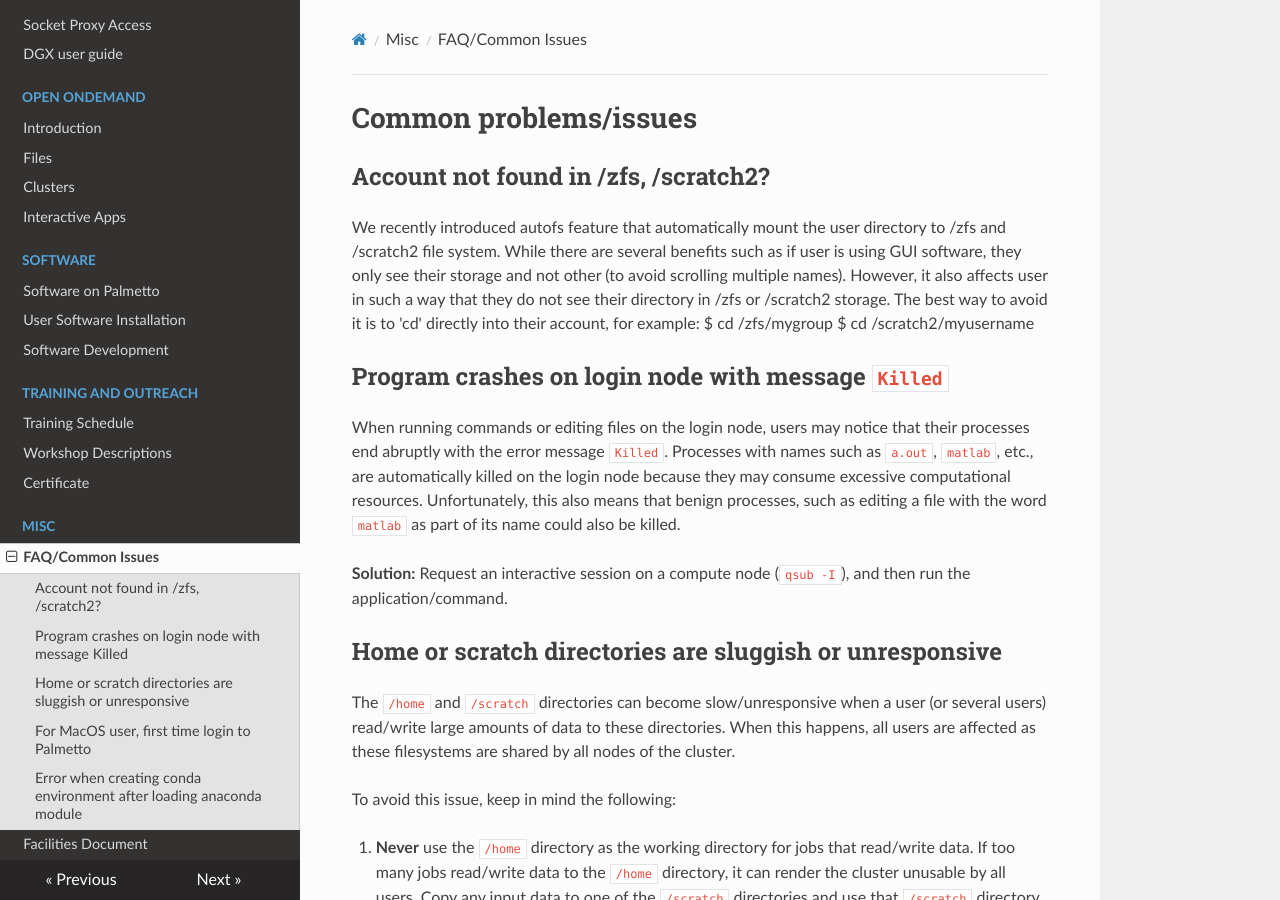
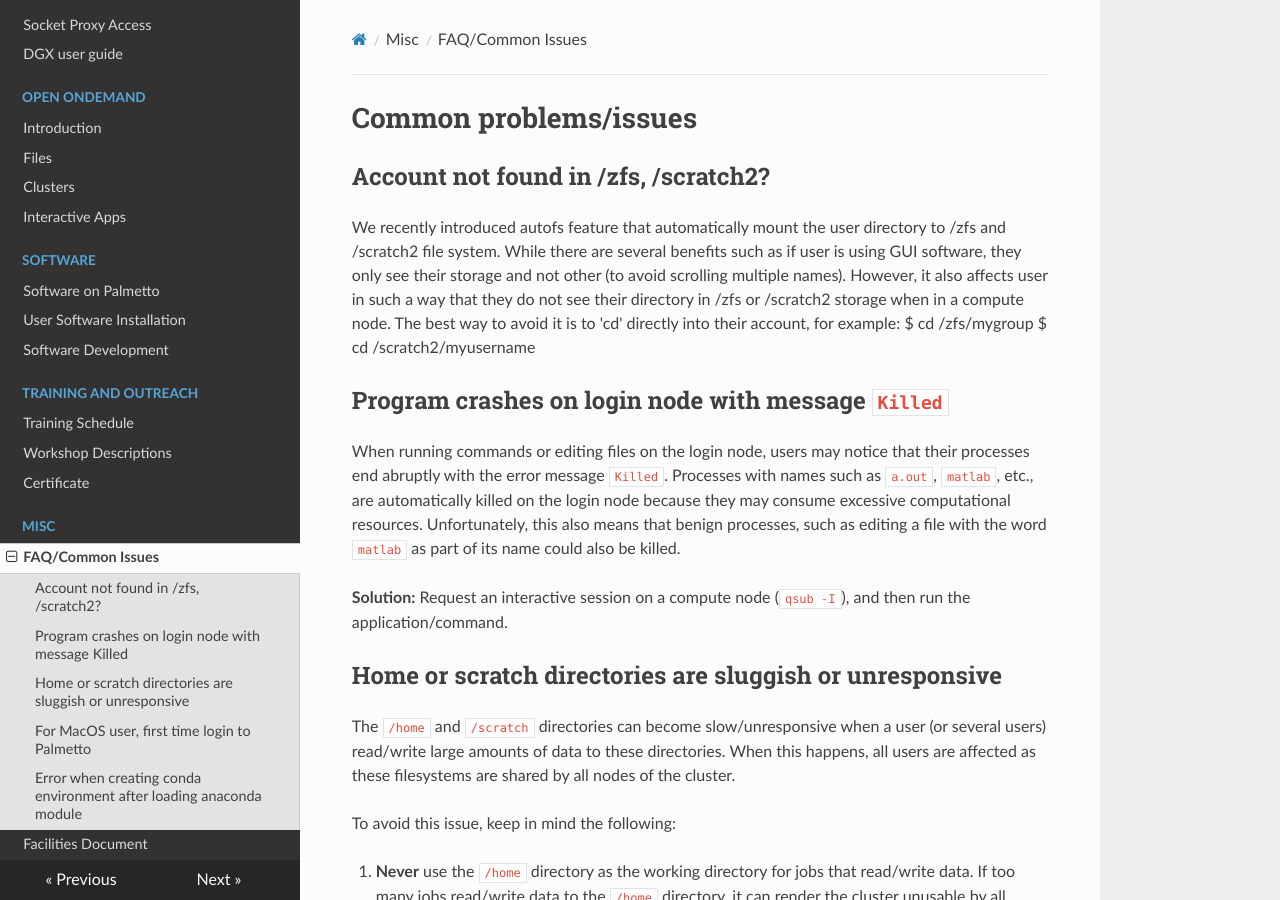
Before and after one commit to clemsonciti/palmetto-documentation, an MkDocs documentation site: the page built from docs/faq/common.md, in a window 1280 px wide and 900 px high. Built offline with MkDocs 1.6.1, drawn with Linux system fonts in a browser that asks for light colours; nearby versions of some CDN libraries.

Commit message:
Update common.md

```diff
--- a/docs/faq/common.md
+++ b/docs/faq/common.md
@@ -2,7 +2,7 @@
 
 ## Account not found in /zfs, /scratch2?
 We recently introduced autofs feature that automatically mount the user directory to /zfs and /scratch2 file system.
-While there are several benefits such as if user is using GUI software, they only see their storage and not other (to avoid scrolling multiple names). However, it also affects user in such a way that they do not see their directory in /zfs or /scratch2 storage.
+While there are several benefits such as if user is using GUI software, they only see their storage and not other (to avoid scrolling multiple names). However, it also affects user in such a way that they do not see their directory in /zfs or /scratch2 storage when in a compute node.
 The best way to avoid it is to 'cd' directly into their account, for example:
 $ cd /zfs/mygroup
 $ cd /scratch2/myusername
```
